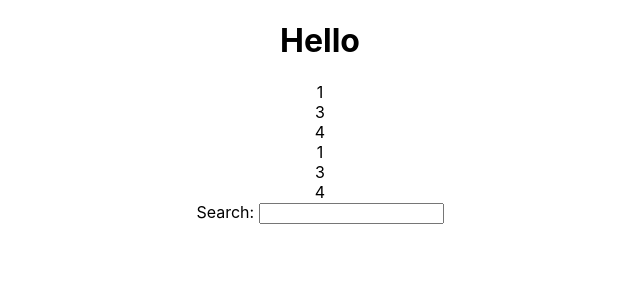
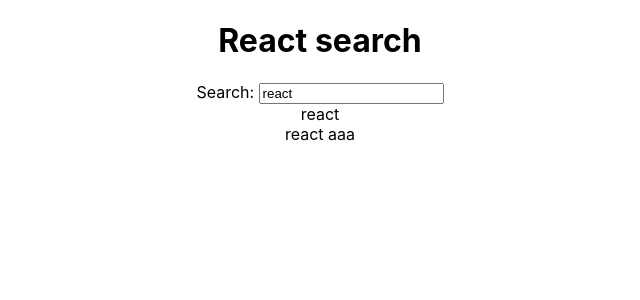
Before and after one commit to kkmmttdd/hacker-stories, a React (Create React App) app: page / in a window 1280 px wide. Shown: the top 300 px of the page, without its empty margins (320-960 px from the left). Built offline with nearby package versions, Linux system fonts and the light colour scheme.

Commit message:
refactor

```diff
--- a/src/App.js
+++ b/src/App.js
@@ -3,42 +3,45 @@
 
 
 function App() {
-    let text = 'Hello'
-    let list = [
-        1, 3, 4
+    const text = 'React search';
+    const list = [
+        {"objectId": 1, "title": "react"},
+        {"objectId": 2, "title": "react aaa"},
+        {"objectId": 3, "title": "hogehoge"},
     ];
 
+    const [searchTerm, setSearchTerm] = React.useState("react");
+
+    const handleSearch = value => {
+        setSearchTerm(value);
+    };
+
+    const searchedStories = list.filter(function(story) {
+        return story.title.includes(searchTerm);
+    });
 
   return (
     <div className="App">
-        {/* data */}
         <h1>{ text }</h1>
-        {/*array loop*/}
-        { list.map(i => (<div key={i}>{i}</div>)) }
-        {/*use component */}
-        <List list={list} />
-        {/*state */}
-        <Search/>
+        <Search onSearch={handleSearch} searchTerm={searchTerm}/>
+        <List list={searchedStories} />
     </div>
   );
 }
 
-const List = props => {
-    return props.list.map( i =>
-        (<div className="list" key={i} >{ i }</div>)
-    )
-};
+const List = ({list}) => list.map( i => <Item key={i.objectId} item={i}/>);
 
-const Search = () => {
-    const [searchTerm, setSearchTerm] = React.useState("");
-    const SearchChanged = (event) => (
-        setSearchTerm(event.target.value)
-    );
+const Item = ({item}) => (<div className="list" key={item.objectId} >{ item.title }</div>)
+
+const Search = ({onSearch, searchTerm}) => {
+    // const {onSearch, searchTerm} = props;
+    const handleChange = (event) => {
+        onSearch(event.target.value);
+    };
     return (
         <div>
             <label htmlFor="search">Search: </label>
-            <input id="search" type="text" onChange={SearchChanged} />
-            <h1>{ searchTerm }</h1>
+            <input id="search" type="text" onChange={handleChange} value={searchTerm} />
         </div>
     )
 };
```
